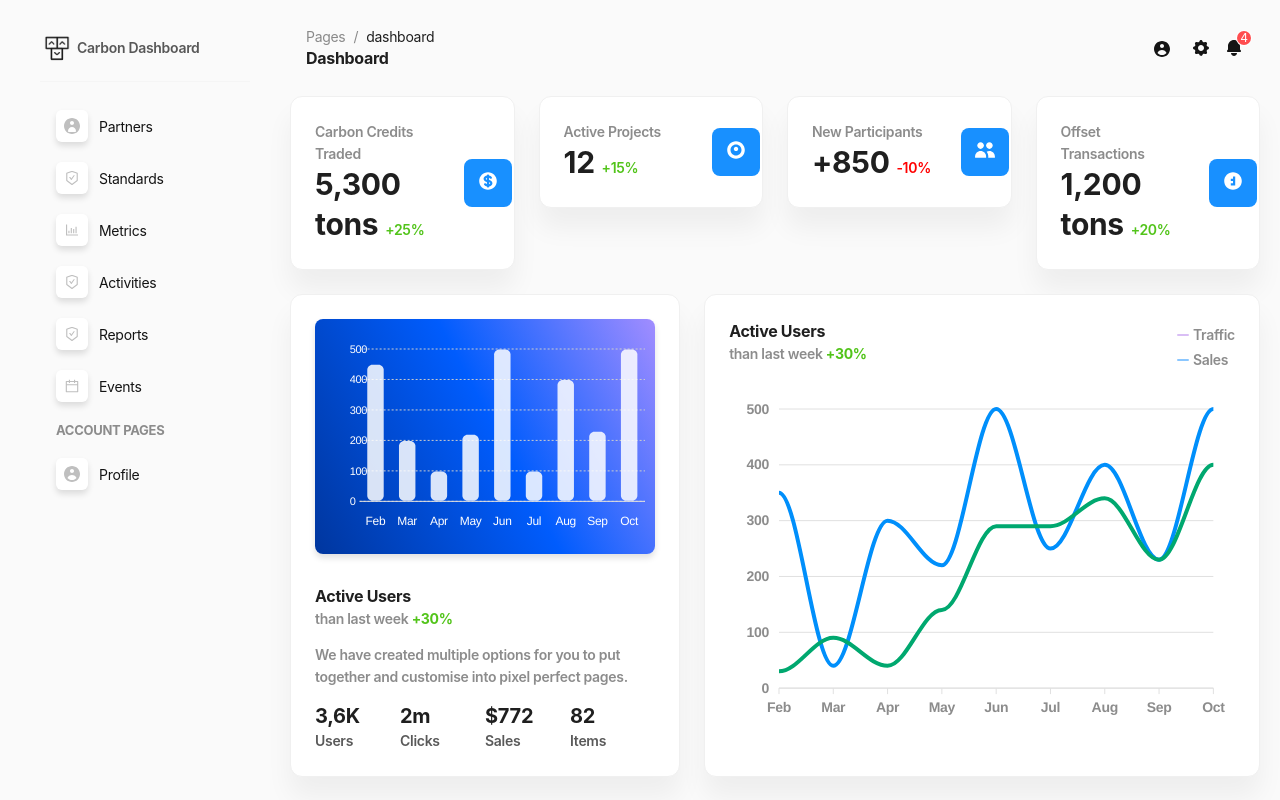
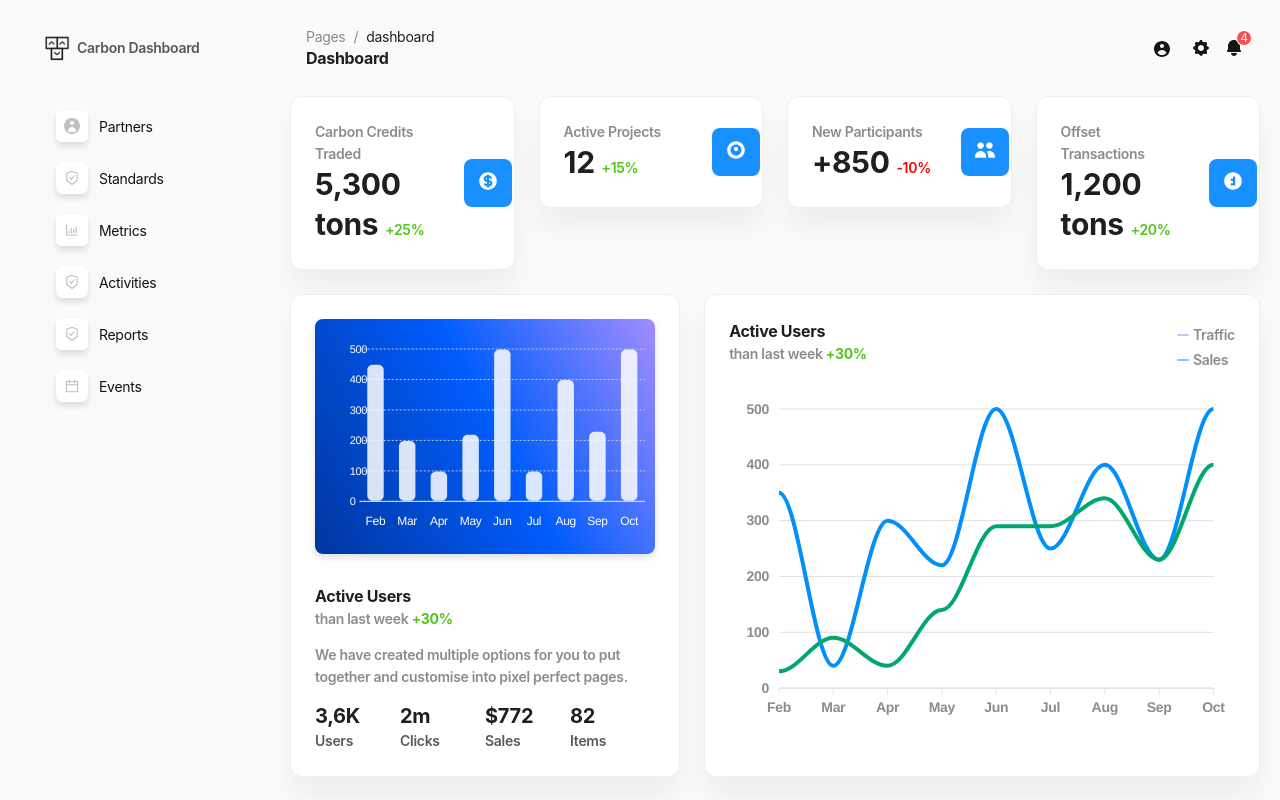
Before and after one commit to platsaver/admindashboard2, a React (Create React App) app: page /dashboard in a window 1280 px wide. Shown: the top 800 px of the page. Built offline with nearby package versions, Linux system fonts and the light colour scheme.

Commit message:
update sidenav

```diff
--- a/src/components/layout/Sidenav.jsx
+++ b/src/components/layout/Sidenav.jsx
@@ -196,22 +196,6 @@ function Sidenav({ color }) {
             <span className="label">Events</span>
           </NavLink>
         </Menu.Item>
-        <Menu.Item className="menu-item-header" key="7">
-          Account Pages
-        </Menu.Item>
-        <Menu.Item key="8">
-          <NavLink to="/profile">
-            <span
-              className="icon"
-              style={{
-                background: page === "profile" ? color : "",
-              }}
-            >
-              {profile}
-            </span>
-            <span className="label">Profile</span>
-          </NavLink>
-        </Menu.Item>
       </Menu>
     </>
   );
```
